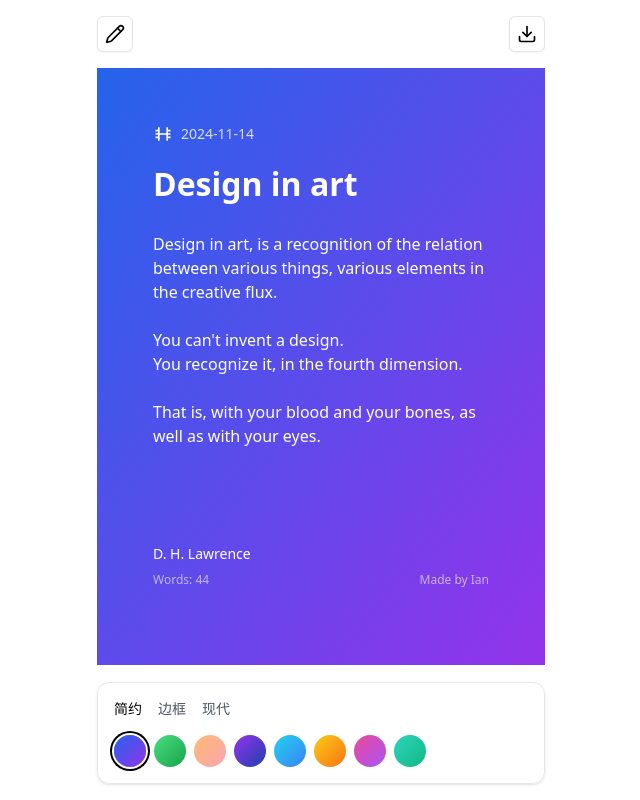
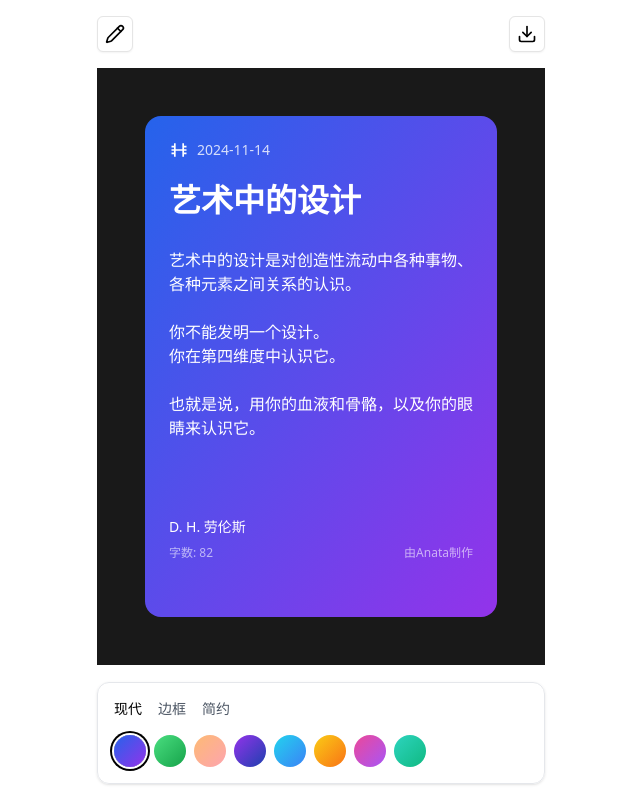
Before and after one commit to cookabc/app-universe, a Next.js app: page /share-card in a window 1280 px wide. Shown: the whole page, without its empty margins (319-959 px from the left). Built offline with nearby package versions, Linux system fonts and the light colour scheme.

Commit message:
Refactor: reorder templates and update default language

```diff
--- a/src/app/share-card/page.tsx
+++ b/src/app/share-card/page.tsx
@@ -26,9 +26,9 @@ const gradients = [
 ]
 
 const templates = [
+    { id: 'modern', name: '现代' },
+    { id: 'bordered', name: '边框' },
     { id: 'minimal', name: '简约' },
-    { id: 'bordered', name: '边框' },
-    { id: 'modern', name: '现代' },
 ]
 
 const languages: Record<string, any> = {
@@ -83,7 +83,7 @@ const languages: Record<string, any> = {
 }
 
 export default function Component() {
-    const [lang, setLang] = useState('en')
+    const [lang, setLang] = useState('zh')
     const t = languages[lang]
 
     const [title, setTitle] = useState(t.title)
@@ -93,7 +93,7 @@ export default function Component() {
     const [selectedTemplate, setSelectedTemplate] = useState(templates[0])
     const [wordCount, setWordCount] = useState(0)
     const [date, setDate] = useState(getCurrentDate())
-    const [madeBy, setMadeBy] = useState('Ian')
+    const [madeBy, setMadeBy] = useState('Anata')
 
     const [titleStyle, setTitleStyle] = useState({
         color: '#FFFFFF',
```
